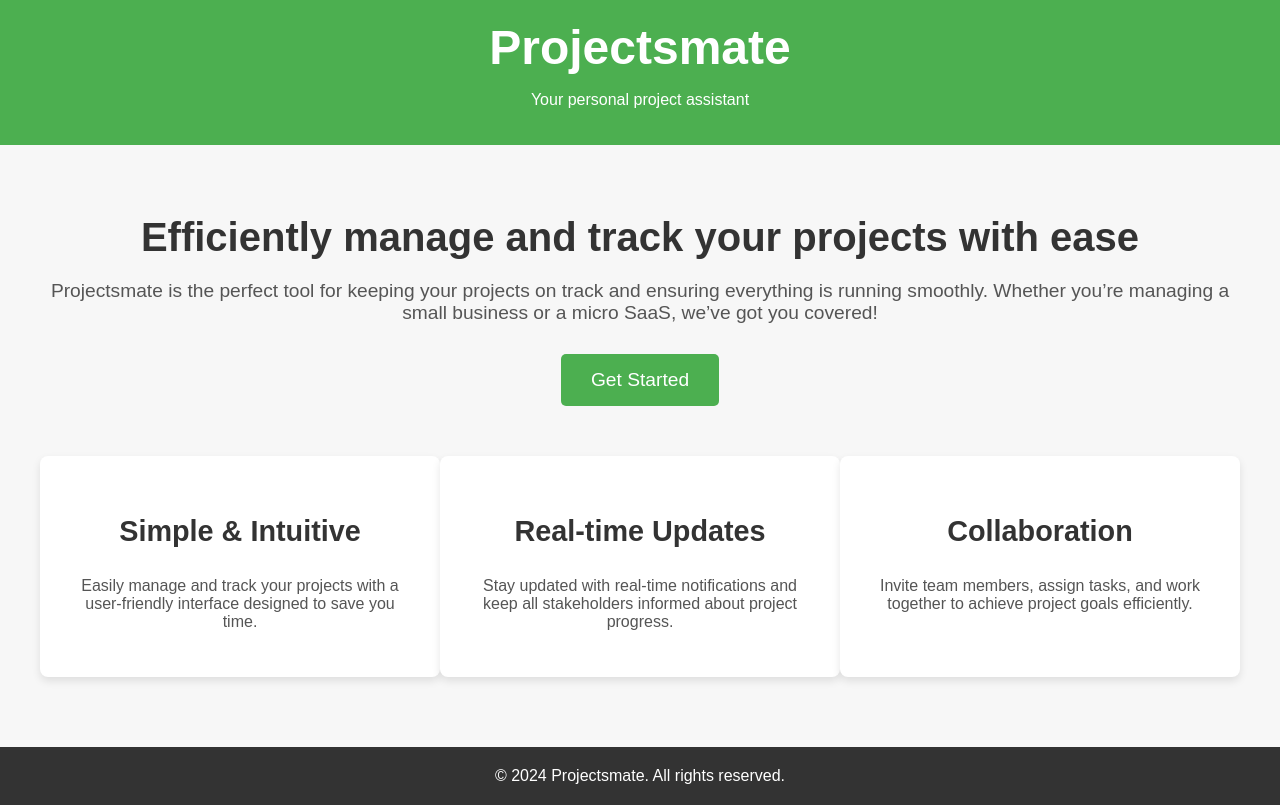
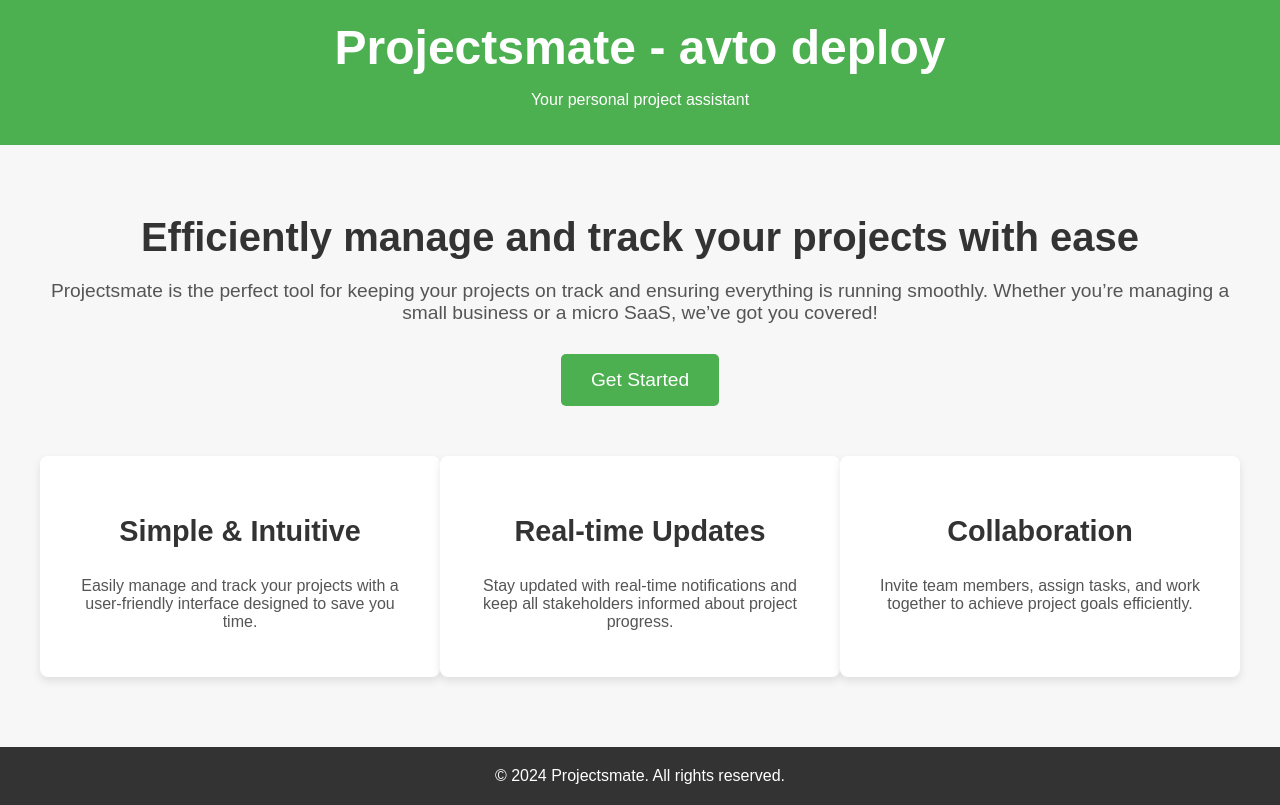
Before and after one commit to Farlaf/Test-Lendos-fo-Projects-Mate, a plain HTML site: page index.html in a window 1280 px wide. Drawn offline with Linux system fonts and the light colour scheme.

Commit message:
test deploy

```diff
--- a/index.html
+++ b/index.html
@@ -89,7 +89,7 @@
 <body>
 
   <header>
-    <h1>Projectsmate</h1>
+    <h1>Projectsmate - avto deploy</h1>
     <p>Your personal project assistant</p>
   </header>
 
```
